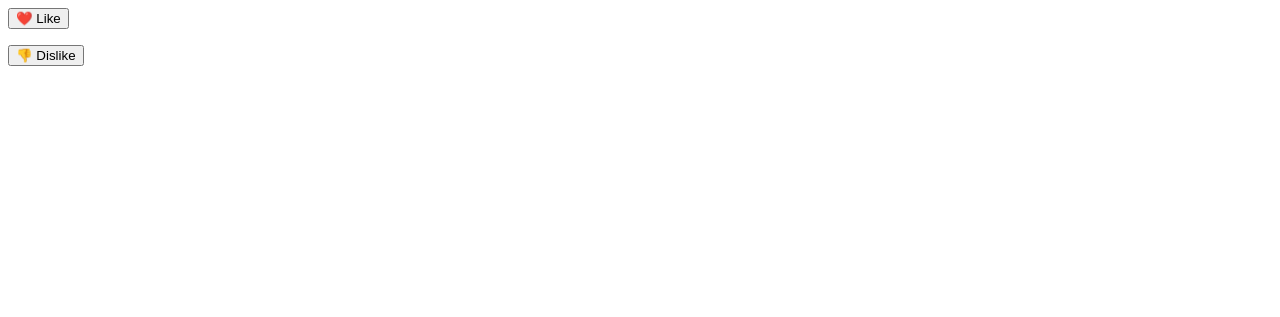
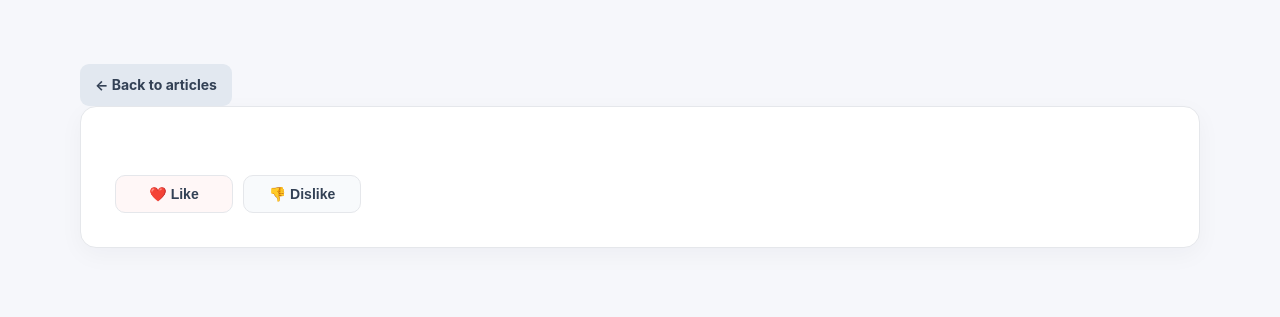
Before and after one commit to RuslanSharifov/Djanog-habr, a Django app: page /article/1/ in a window 1280 px wide. Shown: the top 317 px of the page. Run offline with Django 5.2, Linux system fonts and the light colour scheme; data comes from the database, SQL or seed files in the repository.

Commit message:
CSS-only UI styling by GPT

```diff
--- a/articles/templates/articles/article_detail.html
+++ b/articles/templates/articles/article_detail.html
@@ -1,17 +1,27 @@
+{% load static %}
+<!DOCTYPE html>
+<html lang="en">
+<head>
+    <meta charset="UTF-8">
+    <meta name="viewport" content="width=device-width, initial-scale=1.0">
+    <title>Article - DjangoHabr</title>
+    <link rel="stylesheet" href="{% static 'css/article_detail.css' %}">
+</head>
+<body>
+<main class="page-container">
+    <a class="back-link" href="{% url 'home' %}">← Back to articles</a>
+    <section class="article-detail">
         <div class="article-actions">
-
             <form method="post" action="{% url 'article_like' article.id %}">
                 {% csrf_token %}
-        <button type="submit" class="action-button like-button">
-            ❤️ Like
-        </button>
+                <button type="submit" class="action-button like-button">❤️ Like</button>
             </form>
-
             <form method="post" action="{% url 'article_dislike' article.id %}">
                 {% csrf_token %}
-        <button type="submit" class="action-button dislike-button">
-            👎 Dislike
-        </button>
+                <button type="submit" class="action-button dislike-button">👎 Dislike</button>
             </form>
-
         </div>
+    </section>
+</main>
+</body>
+</html>
```
Lines whose indentation alone changed are shown as unchanged.
